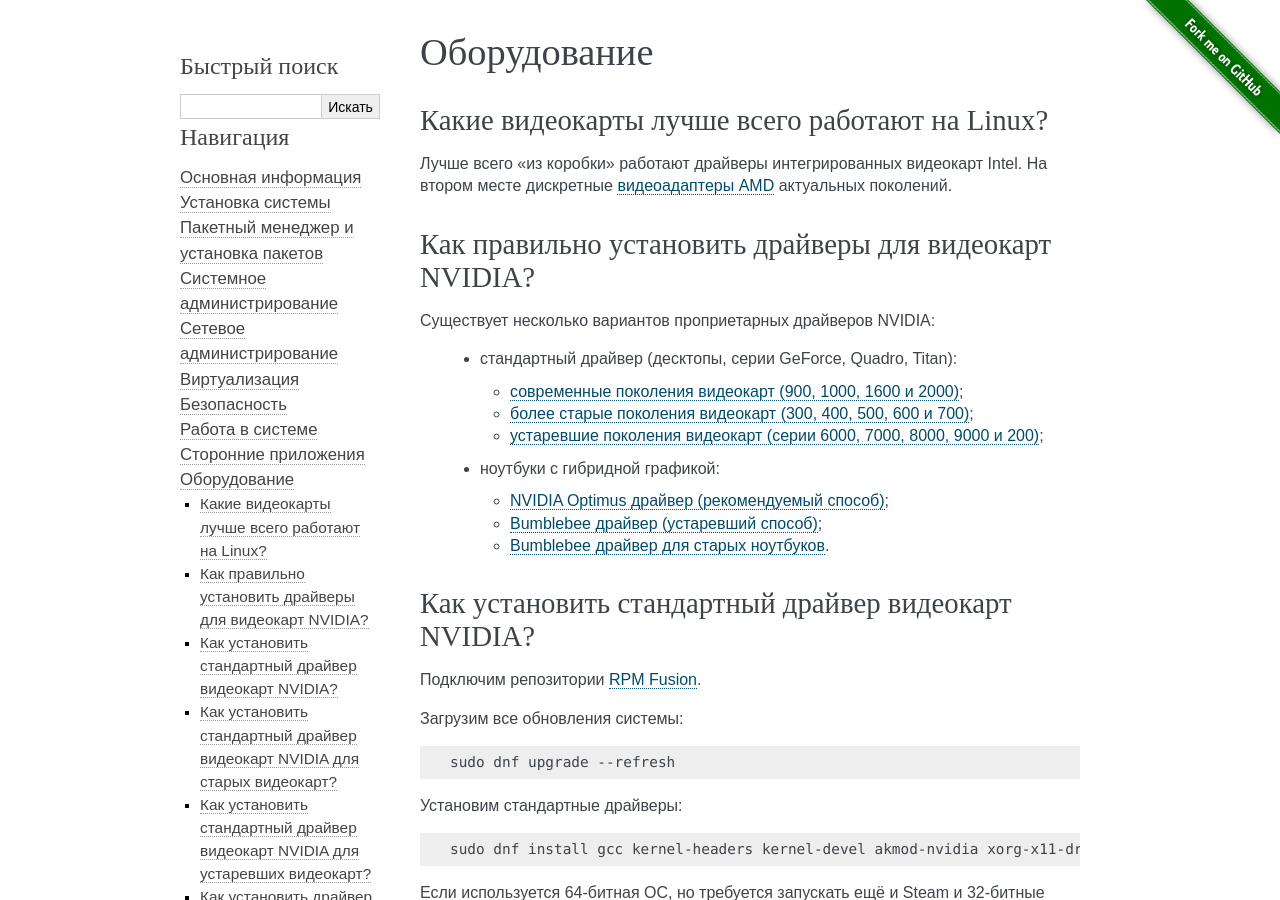
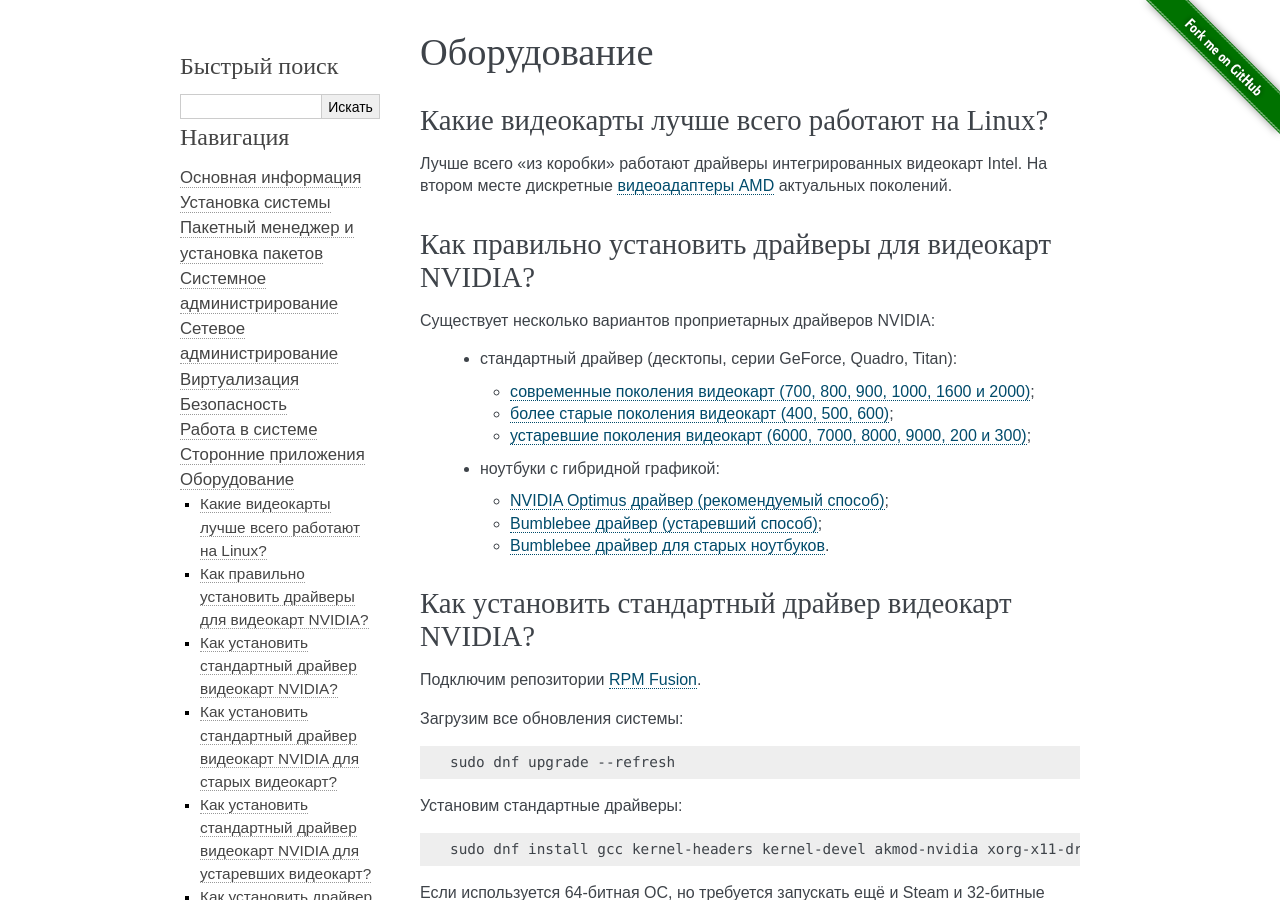
Before and after one commit to RussianFedora/FAQ, a Sphinx documentation site: the page built from source/hardware.rst, in a window 1280 px wide and 900 px high. Built offline with Sphinx 7.4.7, drawn with Linux system fonts in a browser that asks for light colours.

Commit message:
Updated NVIDIA supported series.

```diff
--- a/source/hardware.rst
+++ b/source/hardware.rst
@@ -31,9 +31,9 @@
 
   * стандартный драйвер (десктопы, серии GeForce, Quadro, Titan):
 
-    * :ref:`современные поколения видеокарт (900, 1000, 1600 и 2000) <nvidia-standard>`;
-    * :ref:`более старые поколения видеокарт (300, 400, 500, 600 и 700) <nvidia-legacy-390>`;
-    * :ref:`устаревшие поколения видеокарт (серии 6000, 7000, 8000, 9000 и 200) <nvidia-legacy-340>`;
+    * :ref:`современные поколения видеокарт (700, 800, 900, 1000, 1600 и 2000) <nvidia-standard>`;
+    * :ref:`более старые поколения видеокарт (400, 500, 600) <nvidia-legacy-390>`;
+    * :ref:`устаревшие поколения видеокарт (6000, 7000, 8000, 9000, 200 и 300) <nvidia-legacy-340>`;
 
   * ноутбуки с гибридной графикой:
 
```
